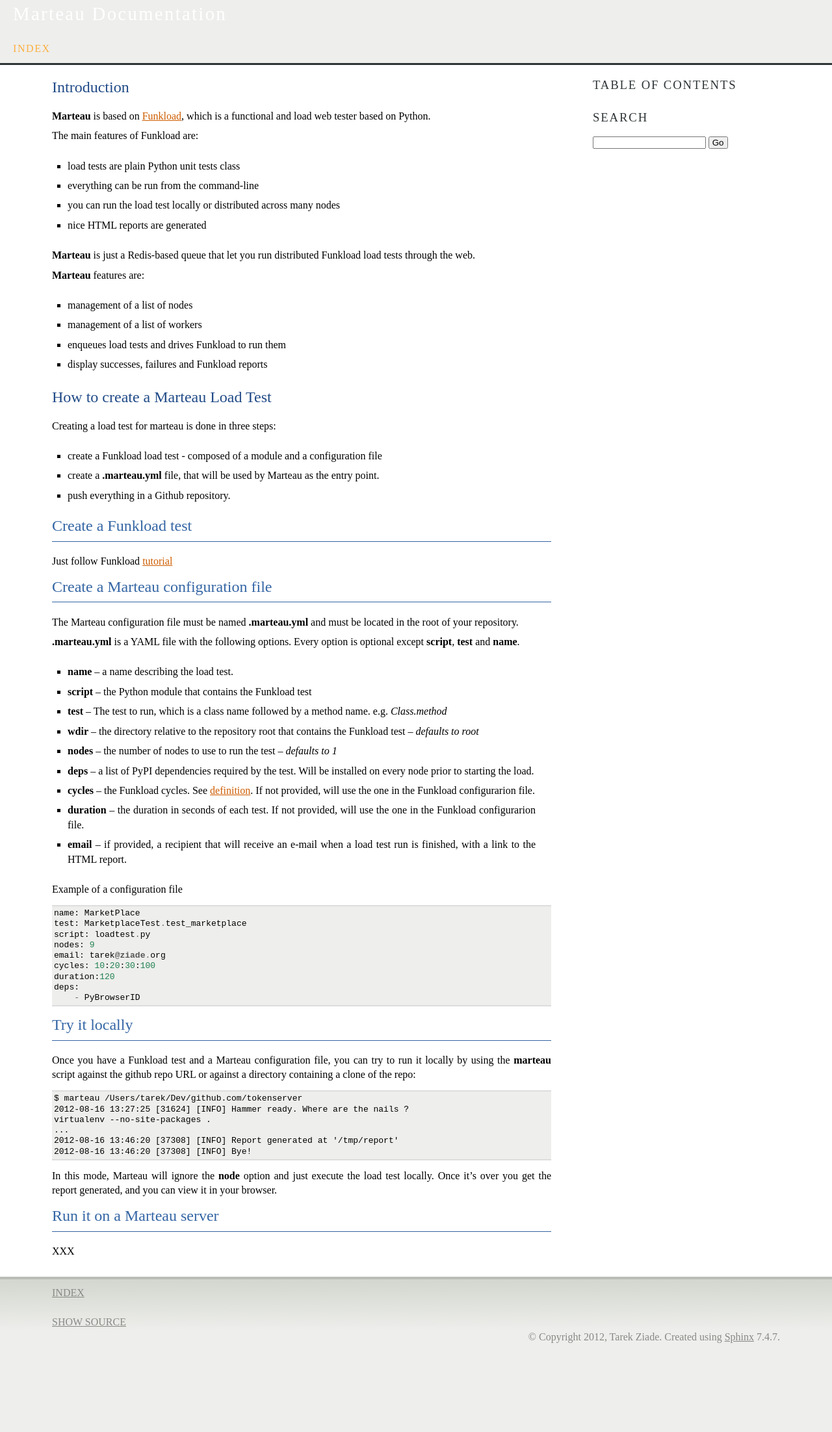
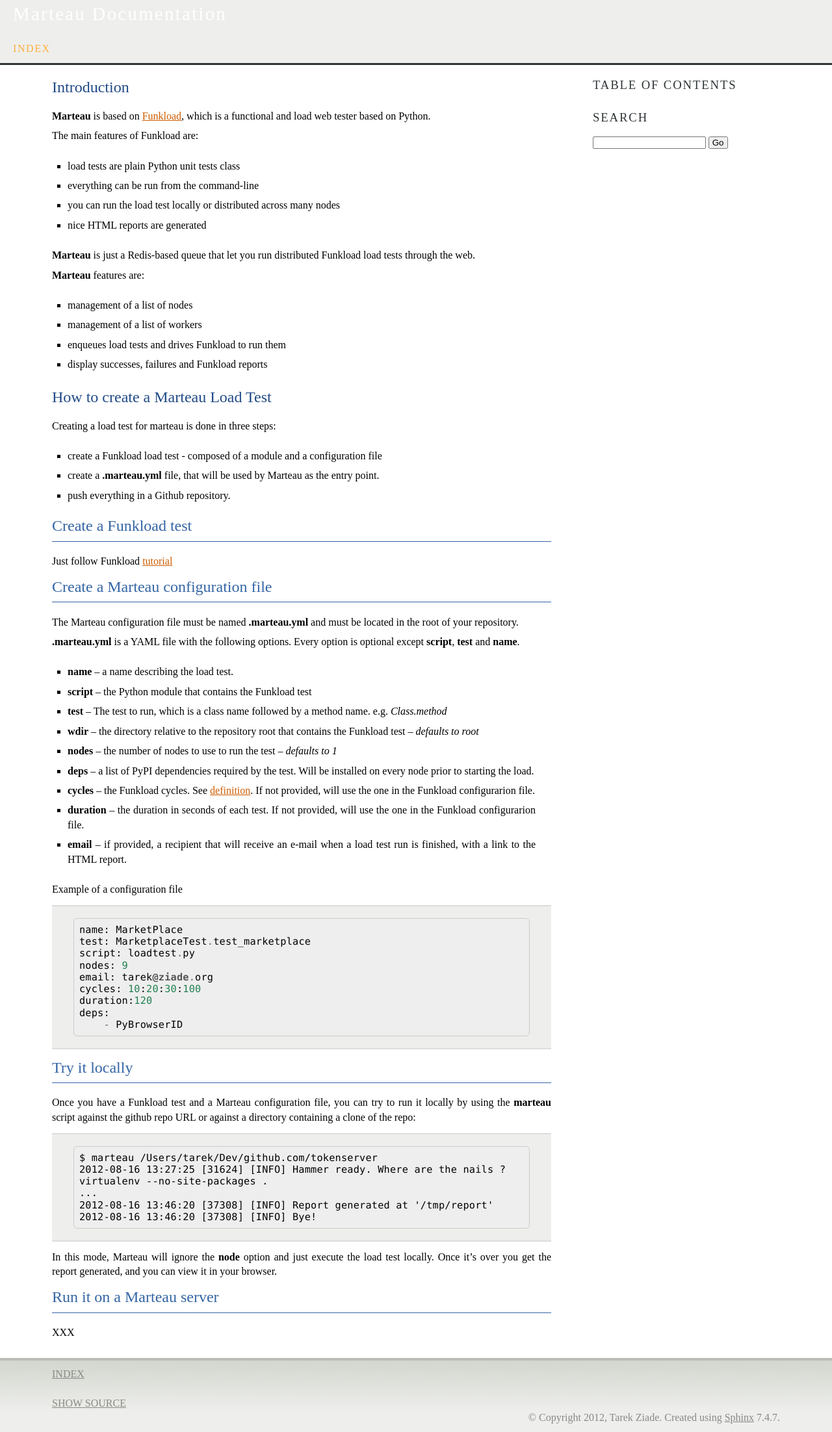
Before and after one commit to mozilla-services/marteau, a Sphinx documentation site: the page built from marteau/docs/source/index.rst, in a window 1280 px wide. Shown: the whole page at 65% size. Built offline with Sphinx 7.4.7, drawn with Linux system fonts in a browser that asks for light colours; some web fonts are replaced; before the commit the page ends 2079 px from its top, so only the background shows below that.

Commit message:
more style

```diff
--- a/marteau/docs/source/themes/marteau/static/marteau.css
+++ b/marteau/docs/source/themes/marteau/static/marteau.css
@@ -21,6 +21,18 @@
   line-height: 1.4em;
   color: black;
   background-color: #eeeeec;
+}
+
+pre {
+    font-family: 'Consolas','Deja Vu Sans Mono','Bitstream Vera Sans Mono',monospace;
+    margin: 1em 2em;
+    font-size: 0.95em;
+    letter-spacing: 0.015em;
+    line-height: 120%;
+    padding: 0.5em;
+    border: 1px solid rgb(204, 204, 204);
+    background-color: rgb(238, 238, 238);
+    border-radius: 6px 6px 6px 6px;
 }
 
 
```
Also changed, not shown: 2 other files.
